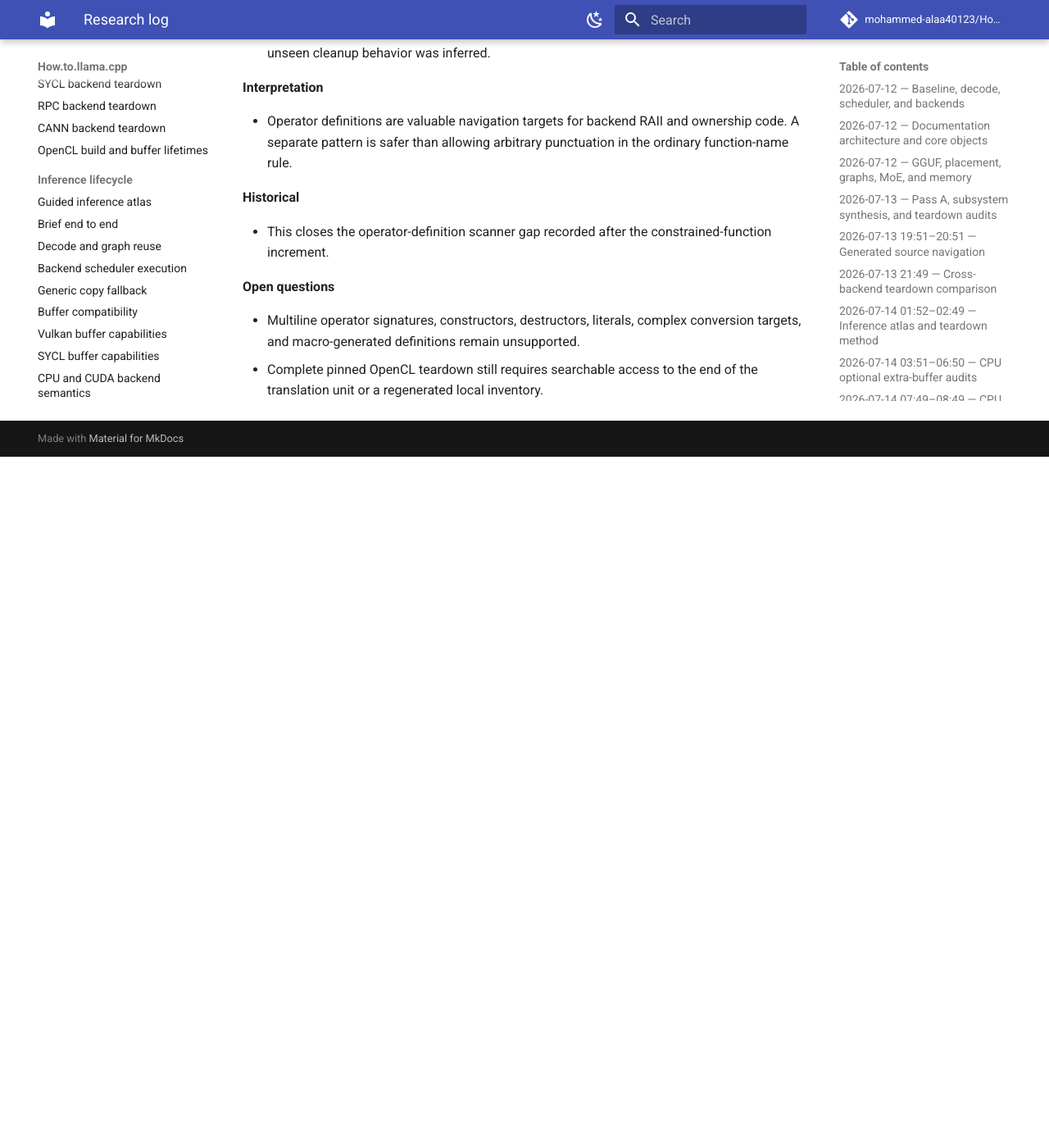
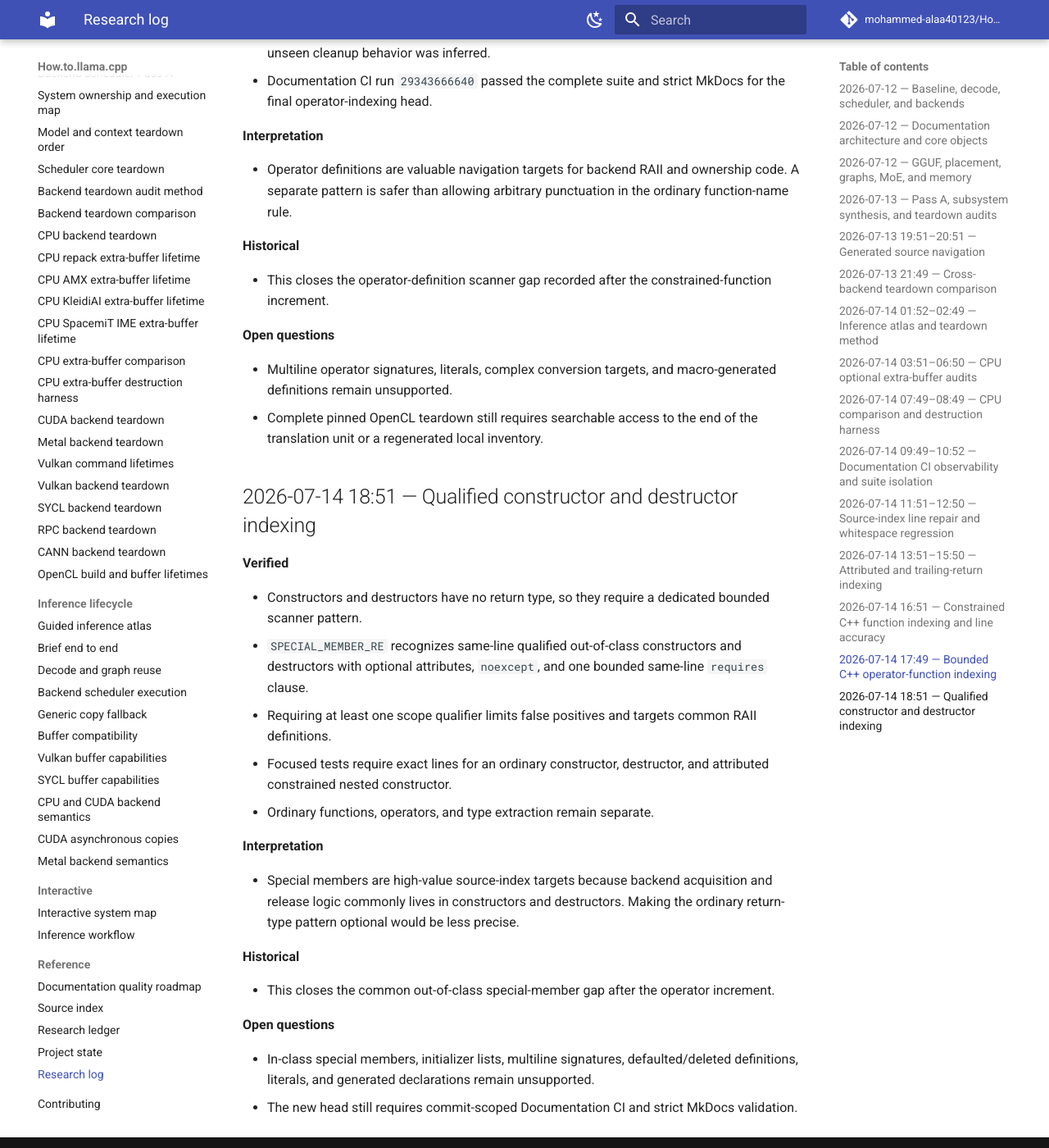
Before and after one commit to mohammed-alaa40123/How.to.llama.cpp, an MkDocs documentation site: the page built from docs/reference/research-log.md, in a window 1280 px wide and 1400 px high, scrolled down 6620 px. Shown: the whole window at 82% size. Built offline with MkDocs 1.6.1 and Material for MkDocs 9.7.7, drawn with Linux system fonts in a browser that asks for light colours; comment, search, counter and statistics services are not loaded; before the commit the page ends 7177 px from its top, so only the background shows below that.

Commit message:
docs: log qualified special-member indexing

```diff
--- a/docs/reference/research-log.md
+++ b/docs/reference/research-log.md
@@ -186,6 +186,7 @@
 - The existing ordinary-function and type patterns were not broadened.
 - The pinned OpenCL target compiles `ggml-opencl.cpp`; its pinned blob SHA is `f283f65690af7790e163092207647d16dac9fb3e`.
 - Large-blob connector output still truncates before OpenCL backend teardown symbols, so no unseen cleanup behavior was inferred.
+- Documentation CI run `29343666640` passed the complete suite and strict MkDocs for the final operator-indexing head.
 
 **Interpretation**
 
@@ -197,5 +198,28 @@
 
 **Open questions**
 
-- Multiline operator signatures, constructors, destructors, literals, complex conversion targets, and macro-generated definitions remain unsupported.
+- Multiline operator signatures, literals, complex conversion targets, and macro-generated definitions remain unsupported.
 - Complete pinned OpenCL teardown still requires searchable access to the end of the translation unit or a regenerated local inventory.
+
+## 2026-07-14 18:51 — Qualified constructor and destructor indexing
+
+**Verified**
+
+- Constructors and destructors have no return type, so they require a dedicated bounded scanner pattern.
+- `SPECIAL_MEMBER_RE` recognizes same-line qualified out-of-class constructors and destructors with optional attributes, `noexcept`, and one bounded same-line `requires` clause.
+- Requiring at least one scope qualifier limits false positives and targets common RAII definitions.
+- Focused tests require exact lines for an ordinary constructor, destructor, and attributed constrained nested constructor.
+- Ordinary functions, operators, and type extraction remain separate.
+
+**Interpretation**
+
+- Special members are high-value source-index targets because backend acquisition and release logic commonly lives in constructors and destructors. Making the ordinary return-type pattern optional would be less precise.
+
+**Historical**
+
+- This closes the common out-of-class special-member gap after the operator increment.
+
+**Open questions**
+
+- In-class special members, initializer lists, multiline signatures, defaulted/deleted definitions, literals, and generated declarations remain unsupported.
+- The new head still requires commit-scoped Documentation CI and strict MkDocs validation.
```
